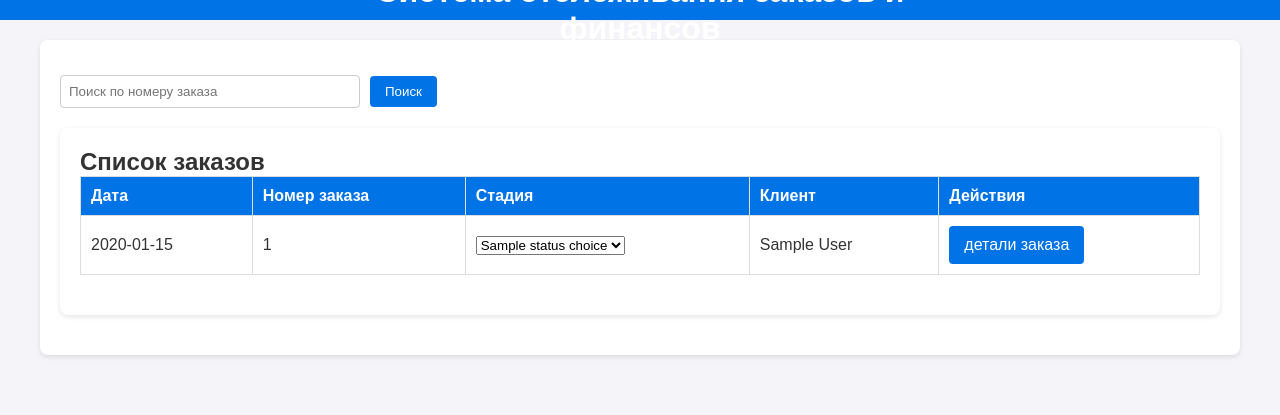
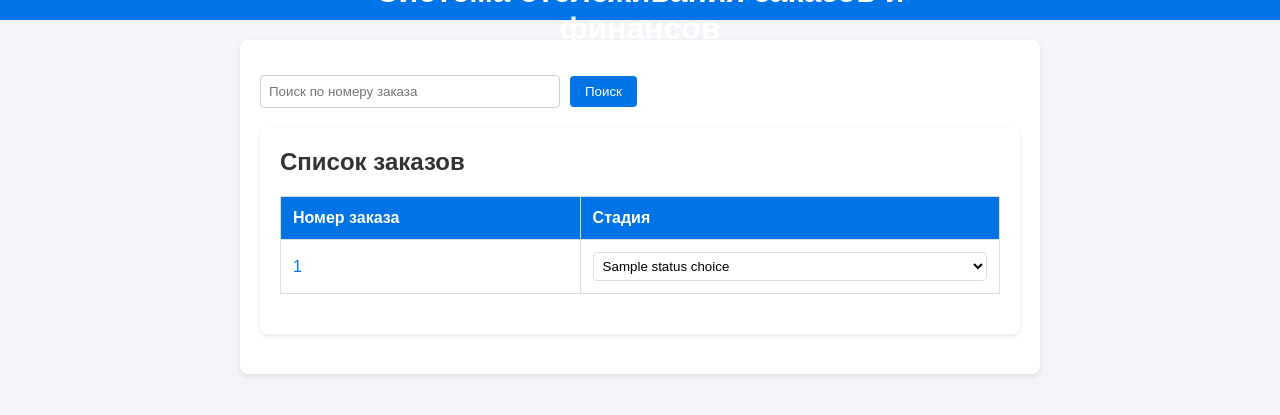
Before and after one commit to kentafar1k/okna, a Django app: template orders/templates/orders/worker_orders.html in a window 1280 px wide. Shown: the top 415 px of the page. Run offline with Django 5.2, Linux system fonts and the light colour scheme; the template is opened without the code that fills it: most values are stand-ins (such as "Sample title", 1, 10 or a date in 2020).

```diff
--- a/orders/templates/orders/worker_orders.html
+++ b/orders/templates/orders/worker_orders.html
@@ -4,8 +4,6 @@
 
 {% block content %}
 <div class="container">
-
-
     <div class="toolbar" style="display: flex; justify-content: space-between; align-items: center; margin-top: 15px;">
         <!-- Search box -->
         <div class="search-box" style="flex: 1;">
@@ -28,18 +26,18 @@
         <table>
             <thead>
                 <tr>
-                    <th>Дата</th>
                     <th>Номер заказа</th>
                     <th>Стадия</th>
-                    <th>Клиент</th>
-                    <th>Действия</th>
                 </tr>
             </thead>
             <tbody>
                 {% for order in orders %}
                 <tr>
-                    <td>{{ order.start_date|date:"Y-m-d" }}</td>
-                    <td>{{ order.order_number }}</td>
+                    <td>
+                        <a href="{% url 'orders:order_detail' order.id %}" class="order-link">
+                            {{ order.order_number }}
+                        </a>
+                    </td>
                     <td>
                         <form method="post" action="{% url 'orders:worker_update_status' order.id %}" class="status-form">
                             {% csrf_token %}
@@ -52,20 +50,72 @@
                             </select>
                         </form>
                     </td>
-                    <td>{{ order.client.full_name }}</td>
-                    <td>
-                        <a href="{% url 'orders:order_detail' order.id %}" class="button">детали заказа</a>
-                    </td>
                 </tr>
                 {% empty %}
                 <tr>
-                    <td colspan="5">Нет активных заказов</td>
+                    <td colspan="2">Нет активных заказов</td>
                 </tr>
                 {% endfor %}
             </tbody>
         </table>
     </div>
 </div>
+
+<style>
+.container {
+    max-width: 800px;
+    margin: 20px auto;
+    padding: 20px;
+}
+
+table {
+    width: 100%;
+    border-collapse: collapse;
+    margin-top: 20px;
+}
+
+th, td {
+    padding: 12px;
+    text-align: left;
+    border-bottom: 1px solid #ddd;
+}
+
+th {
+    background-color: #0073e6;
+    color: white;
+}
+
+.status-select {
+    padding: 5px;
+    border: 1px solid #ddd;
+    border-radius: 4px;
+    background-color: white;
+    width: 100%;
+}
+
+.order-link {
+    color: #0073e6;
+    text-decoration: none;
+}
+
+.order-link:hover {
+    text-decoration: underline;
+}
+
+.button {
+    padding: 8px 16px;
+    background-color: #0073e6;
+    color: white;
+    border: none;
+    border-radius: 4px;
+    cursor: pointer;
+    text-decoration: none;
+}
+
+.button:hover {
+    background-color: #005bb5;
+}
+</style>
 
 <script>
 document.querySelectorAll('.status-form').forEach(form => {
```
Also changed, not shown: orders/models.py (+13 -0 lines), 2 other files.
